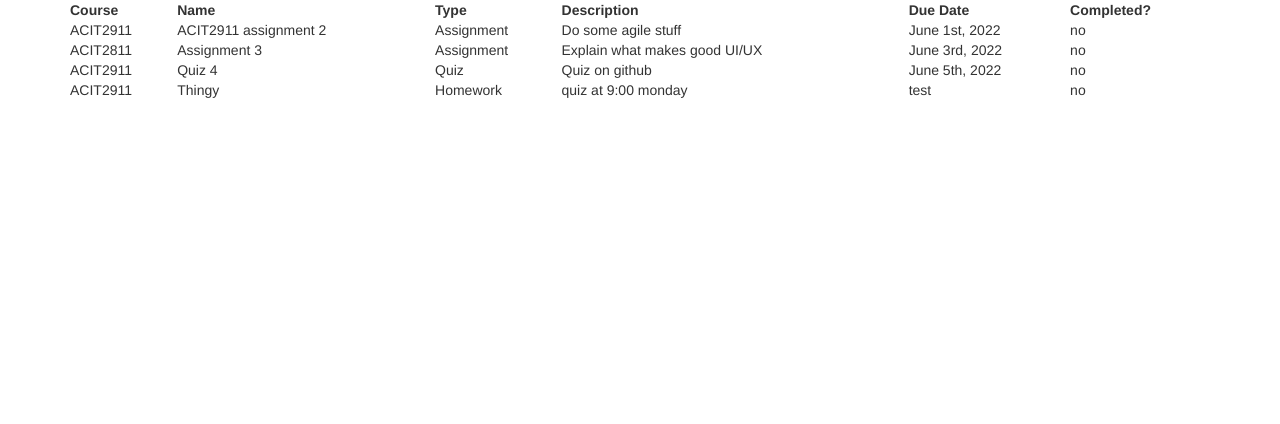
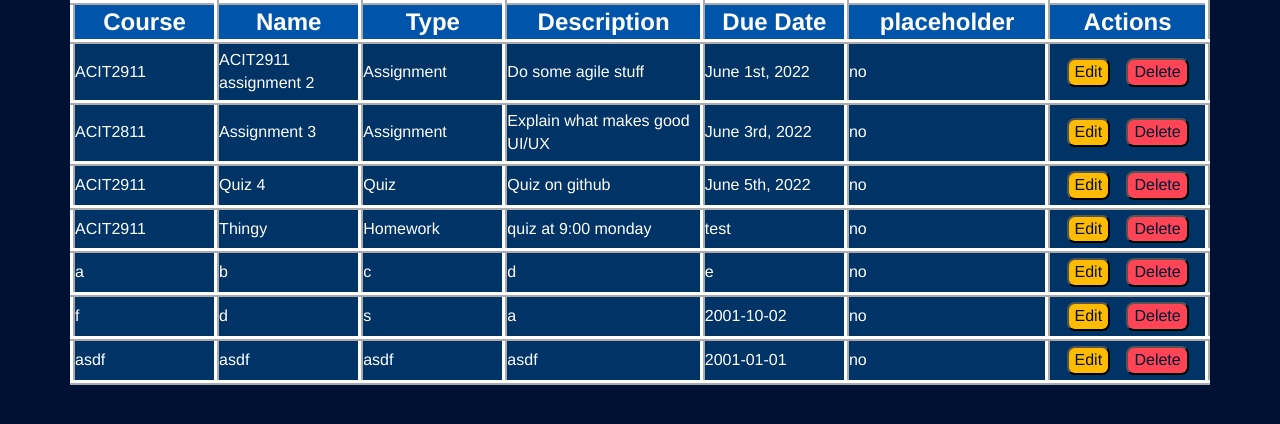
Before and after one commit to udaychhina/acit2911, a Flask app: page / in a window 1280 px wide. Shown: the top 424 px of the page. Run offline with Flask 2, Linux system fonts and the light colour scheme; some libraries are stand-ins or nearby versions.

Commit message:
Added CSS styling

```diff
--- a/data/homework.json
+++ b/data/homework.json
@@ -1,35 +1 @@
-[
-    {
-        "course": "ACIT2911",
-        "name": "ACIT2911 assignment 2",
-        "typehw": "Assignment",
-        "description": "Do some agile stuff",
-        "duedate": "June 1st, 2022",
-        "completed": "no"
-    },
-    {
-        "course": "ACIT2811",
-        "name": "Assignment 3",
-        "typehw": "Assignment",
-        "description": "Explain what makes good UI/UX",
-        "duedate": "June 3rd, 2022",
-        "completed": "no"
-    },
-    {
-        "course": "ACIT2911",
-        "name": "Quiz 4",
-        "typehw": "Quiz",
-        "description": "Quiz on github",
-        "duedate": "June 5th, 2022",
-        "completed": "no"
-    },
-
-    {
-        "course": "ACIT2911",
-        "name": "Thingy",
-        "typehw": "Homework",
-        "description": "quiz at 9:00 monday",
-        "duedate": "test",
-        "completed": "no"
-    }
-]
+[{"course": "ACIT2911", "name": "ACIT2911 assignment 2", "typehw": "Assignment", "description": "Do some agile stuff", "duedate": "June 1st, 2022", "completed": "no"}, {"course": "ACIT2811", "name": "Assignment 3", "typehw": "Assignment", "description": "Explain what makes good UI/UX", "duedate": "June 3rd, 2022", "completed": "no"}, {"course": "ACIT2911", "name": "Quiz 4", "typehw": "Quiz", "description": "Quiz on github", "duedate": "June 5th, 2022", "completed": "no"}, {"course": "ACIT2911", "name": "Thingy", "typehw": "Homework", "description": "quiz at 9:00 monday", "duedate": "test", "completed": "no"}, {"course": "a", "name": "b", "typehw": "c", "description": "d", "duedate": "e", "completed": "no"}, {"course": "f", "name": "d", "typehw": "s", "description": "a", "duedate": "2001-10-02", "completed": "no"}, {"course": "asdf", "name": "asdf", "typehw": "asdf", "description": "asdf", "duedate": "2001-01-01", "completed": "no"}]
--- /dev/null
+++ b/static/CSS/style.css
@@ -0,0 +1,57 @@
+body {
+    background-color: #013;
+    color: #fff;
+}
+
+/* table styling */
+table, th, td {
+    border: 5px inset #fff;
+}
+
+table {
+    background-color: #036;
+}
+
+thead {
+    background-color: #05a;
+    font-size: 24px;
+}
+
+tbody {
+    font-size: 16px;
+}
+
+th {
+    text-align: center;
+}
+
+td {
+    padding-top: 5px;
+    padding-bottom: 5px;
+    height: 20px;
+    width: 100px;
+}
+
+tbody > tr:hover {
+    color: #0c8;
+}
+
+/* edit and delete buttons */
+.sidebyside {
+    display: flex;
+    flex-flow: row nowrap;
+    justify-content: space-evenly;
+}
+
+.Bedit, .Bdelete {
+    color: #013;
+    border-radius: 8px;
+}
+
+.Bedit {
+    background-color: #fb0;
+}
+
+.Bdelete {
+    background-color: #f45;
+}
--- a/templates/home.html
+++ b/templates/home.html
@@ -3,8 +3,8 @@
 <html>
 
     <head>
-
-    <title>Week 9 flask</title>
+        <title>Homework: Down Bread</title>
+        <link rel="stylesheet" href="{{ url_for('static', filename='css/style.css') }}">
     </head>
 
     <body>
@@ -17,7 +17,8 @@
                         <th>Type</th>
                         <th>Description</th>
                         <th>Due Date</th>
-                    <th>Completed?</th>
+                        <th>placeholder</th>
+                        <th>Actions</th>
                     </tr>
                 </thead>
                 <tbody>
@@ -39,7 +40,13 @@
                             {{ homework.duedate }}
                         </td>
                         <td>
-                        {{ homework.completed }}
+                            {{ homework.completed}}
+                        </td>
+                        <td>
+                            <div class="sidebyside">
+                                <button class="Bedit">Edit</button>
+                                <button class="Bdelete">Delete</button>
+                            </div>
                         </td>
                     </tr>
                     {% endfor %}
--- a/webapp.py
+++ b/webapp.py
@@ -1,5 +1,5 @@
-from flask import Flask, render_template, request, jsonify
-import json
+from flask import Flask, render_template, request, jsonify, flash, redirect
+import json, datetime
 from models.school import School
 from models.homework import Homework
 
@@ -34,7 +34,7 @@ def create_student():
     type = request.form.get("type")
     desc = request.form.get("description")
     dd = request.form.get("duedate")
-
+    #dd = get_date()
 
     # Creating the school to place all the homework in
     school = School("BCIT")
@@ -50,5 +50,17 @@ def create_student():
         return "Invalid parameters", 400
 
 
+def get_date():
+    # get date in field in YYYY-MM-DD format
+    date_valid = request.form.get("duedate")
+    try:
+        datetime.datetime.strptime(date_valid, '%Y-%m-%d')
+    except ValueError:
+        flash("Please enter date as YYYY-MM-DD")
+        return redirect("/create")      # just goes to error page, idk how to redirect back?
+
+    return str(date_valid)
+
+
 if __name__ == "__main__":
     app.run(debug=True)
```
Also changed, not shown: templates/create.html (+8 -2 lines). Lines whose indentation alone changed are shown as unchanged.
